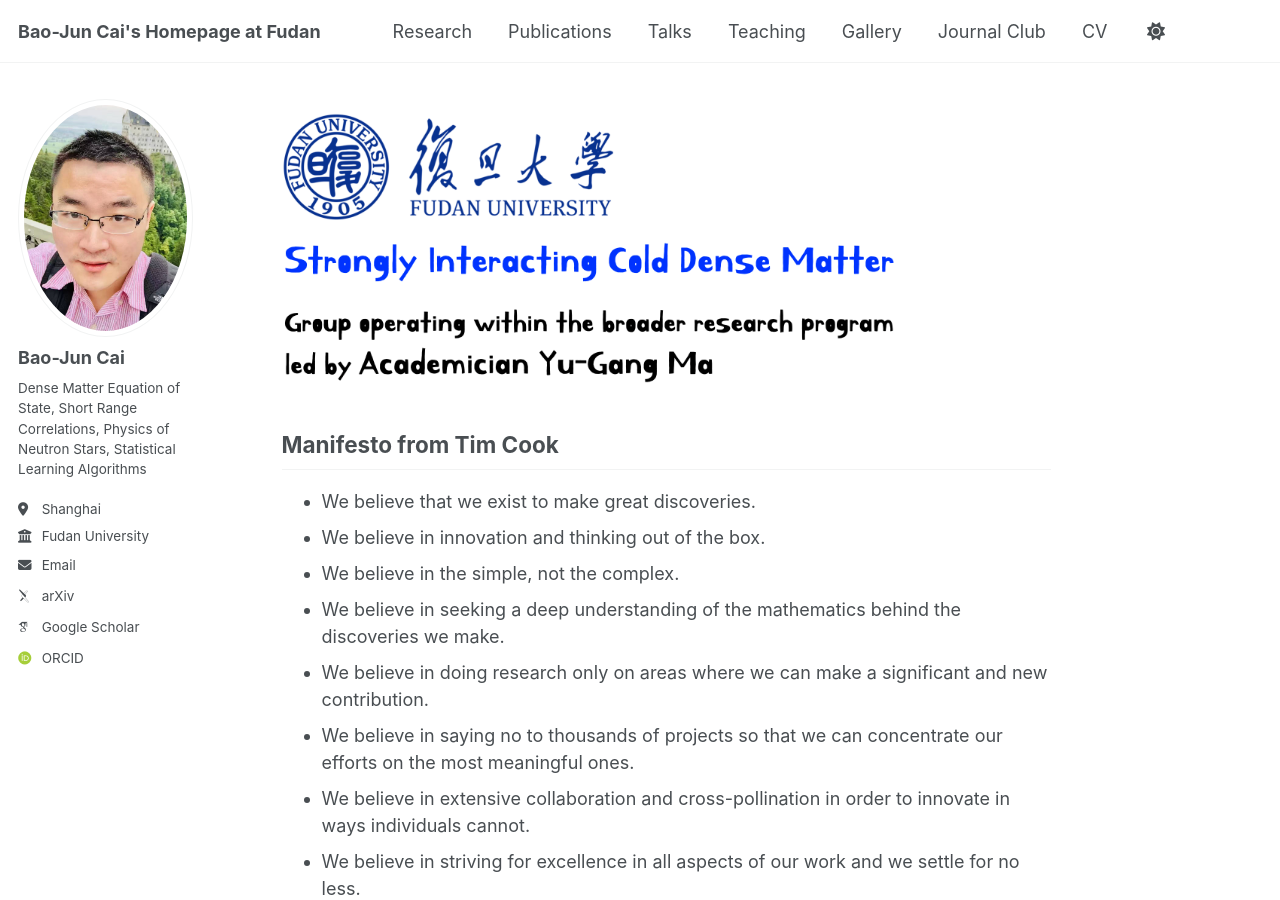
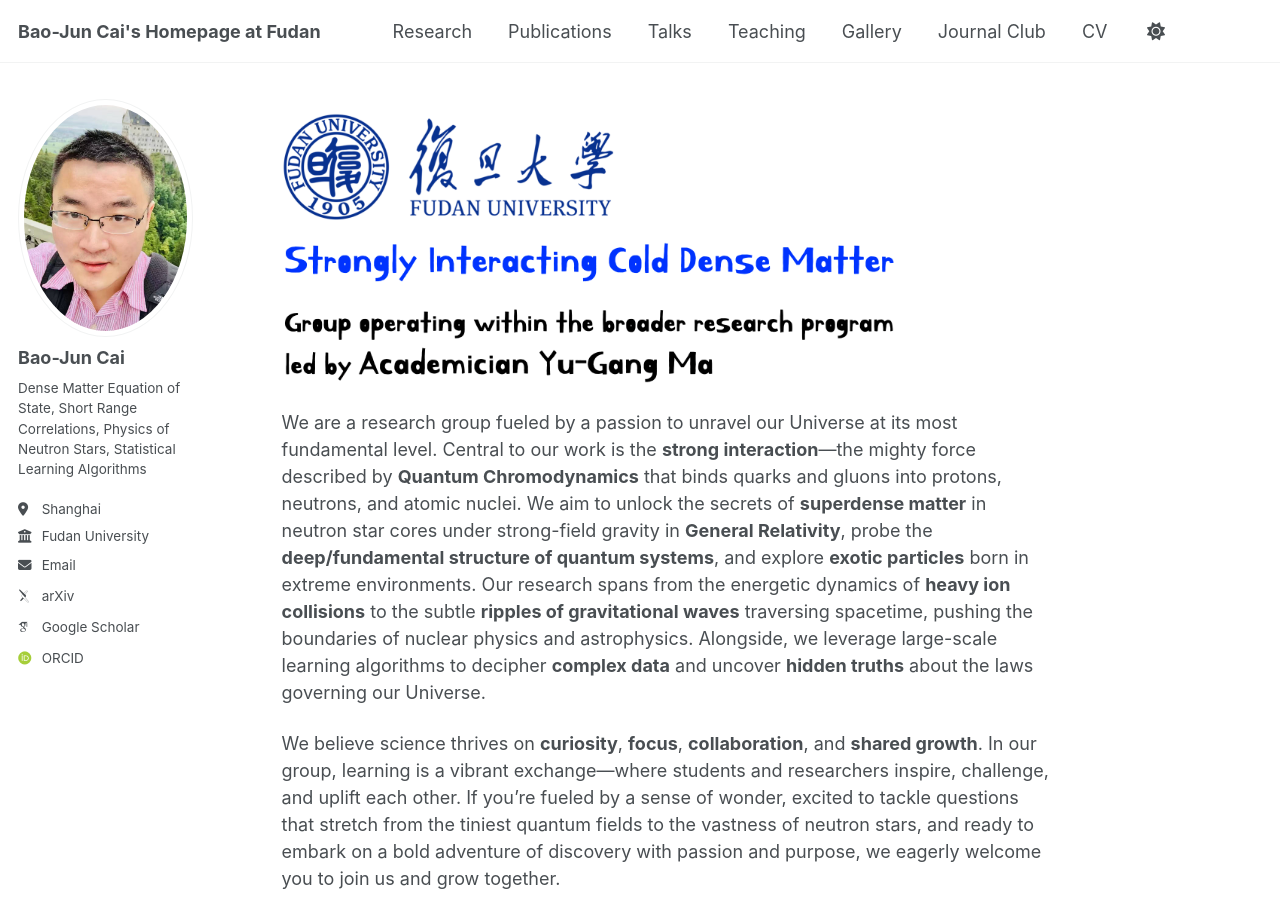
Before and after one commit to bjcai-phys/bjcai-phys.github.io, a Jekyll site: the page built from _pages/about.md, in a window 1280 px wide and 900 px high. Built offline with Jekyll 4.4.1, drawn with Linux system fonts in a browser that asks for light colours; some web fonts are replaced.

Commit message:
Update about.md

```diff
--- a/_pages/about.md
+++ b/_pages/about.md
@@ -12,9 +12,12 @@
 ![](https://bjcai-phys.github.io/images/fd-logo-rg.png){:width="80%"}
 
 
+We are a research group fueled by a passion to unravel our Universe at its most fundamental level. Central to our work is the **strong interaction**—the mighty force described by **Quantum Chromodynamics** that binds quarks and gluons into protons, neutrons, and atomic nuclei. We aim to unlock the secrets of **superdense matter** in neutron star cores under strong-field gravity in **General Relativity**, probe the **deep/fundamental structure of quantum systems**, and explore **exotic particles** born in extreme environments. Our research spans from the energetic dynamics of **heavy ion collisions** to the subtle **ripples of gravitational waves** traversing spacetime, pushing the boundaries of nuclear physics and astrophysics. Alongside, we leverage large-scale learning algorithms to decipher **complex data** and uncover **hidden truths** about the laws governing our Universe.
+
+We believe science thrives on **curiosity**, **focus**, **collaboration**, and **shared growth**. In our group, learning is a vibrant exchange—where students and researchers inspire, challenge, and uplift each other. If you’re fueled by a sense of wonder, excited to tackle questions that stretch from the tiniest quantum fields to the vastness of neutron stars, and ready to embark on a bold adventure of discovery with passion and purpose, we eagerly welcome you to join us and grow together.
 
 
-## Manifesto from Tim Cook
+### Manifesto from Tim Cook
 - We believe that we exist to make great discoveries.
 - We believe in innovation and thinking out of the box.
 - We believe in the simple, not the complex.
```
